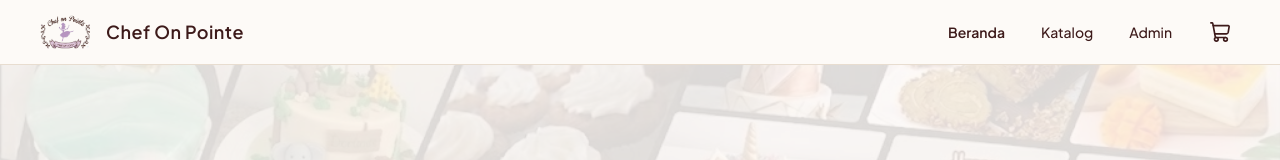
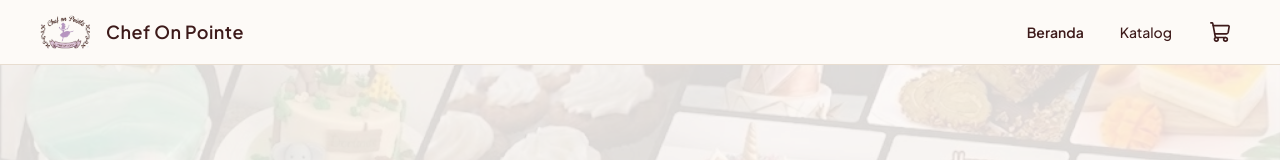
Before and after one commit to UKRIDA-Developer-Team/mencoba-serius, a Next.js app: page / in a window 1280 px wide. Shown: the top 160 px of the page. Built offline with nearby package versions, Linux system fonts and the light colour scheme; no server answers; the database is empty.

Commit message:
bug: hide admin route from header

```diff
--- a/features/guest/components/layouts/HeaderSection.tsx
+++ b/features/guest/components/layouts/HeaderSection.tsx
@@ -11,7 +11,6 @@ import { useCart } from "@/features/guest/components/cart/CartProvider";
 const navLinks = [
     { label: "Beranda", href: "/", icon: Home },
     { label: "Katalog", href: "/catalog", icon: BookOpen },
-    { label: "Admin", href: "/admin", icon: Shield },
 ];
 
 export default function HeaderSection() {
```
